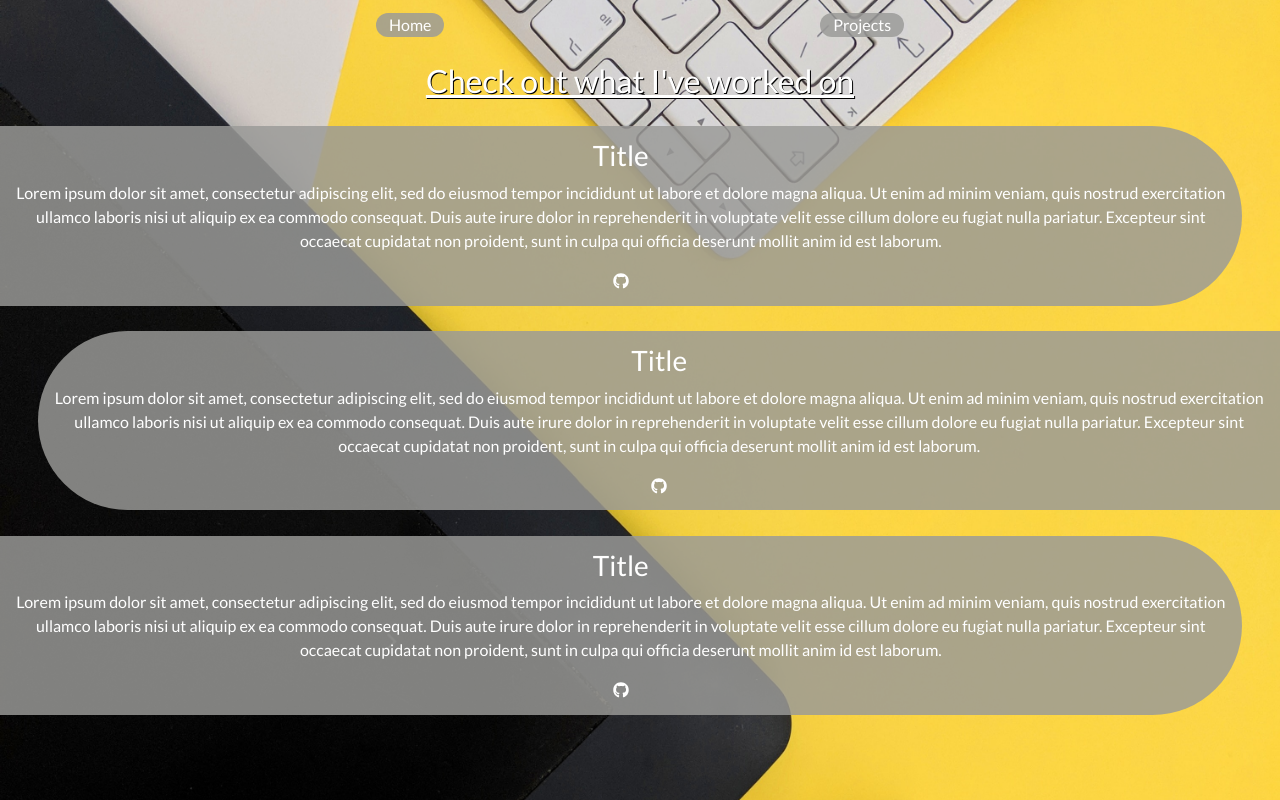
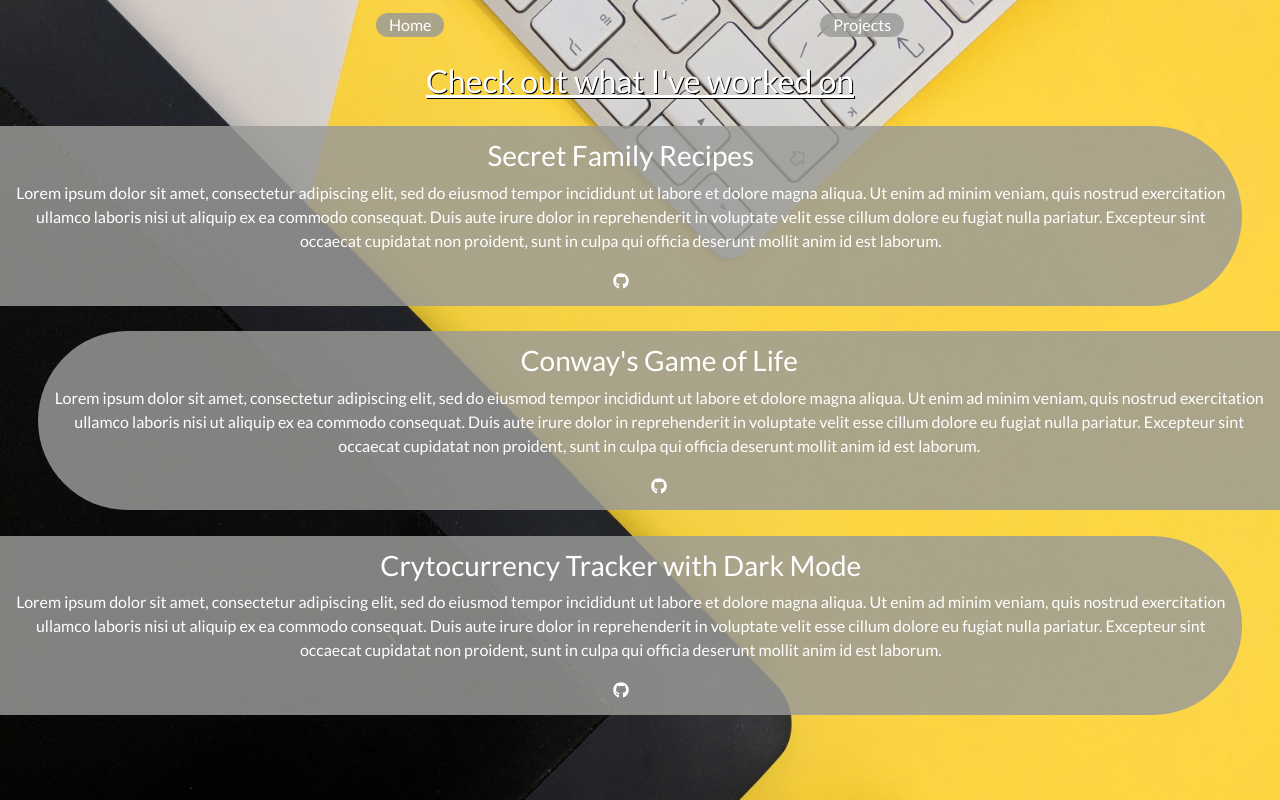
Before and after one commit to april5622/Portfolio, a React (Create React App) app in the folder portfolio/: page /projects in a window 1280 px wide. Built offline with nearby package versions, Linux system fonts and the light colour scheme.

Commit message:
new titles for project cards

```diff
--- a/portfolio/src/components/ProjectsPage.js
+++ b/portfolio/src/components/ProjectsPage.js
@@ -17,7 +17,7 @@ function ProjectsPage() {
       <h2>Check out what I've worked on</h2>
       <div className="project-cards">
         <div className="project-1">
-          <h3>Title</h3>
+          <h3>Secret Family Recipes</h3>
           <p className="project-card-1">
             Lorem ipsum dolor sit amet, consectetur adipiscing elit, sed do
             eiusmod tempor incididunt ut labore et dolore magna aliqua. Ut enim
@@ -35,7 +35,7 @@ function ProjectsPage() {
           </a>
         </div>
         <div className="project-2">
-          <h3>Title</h3>
+          <h3>Conway's Game of Life</h3>
           <p className="project-card-2">
             Lorem ipsum dolor sit amet, consectetur adipiscing elit, sed do
             eiusmod tempor incididunt ut labore et dolore magna aliqua. Ut enim
@@ -53,7 +53,7 @@ function ProjectsPage() {
           </a>
         </div>
         <div className="project-3">
-          <h3>Title</h3>
+          <h3>Crytocurrency Tracker with Dark Mode</h3>
           <p className="project-card-3">
             Lorem ipsum dolor sit amet, consectetur adipiscing elit, sed do
             eiusmod tempor incididunt ut labore et dolore magna aliqua. Ut enim
```
